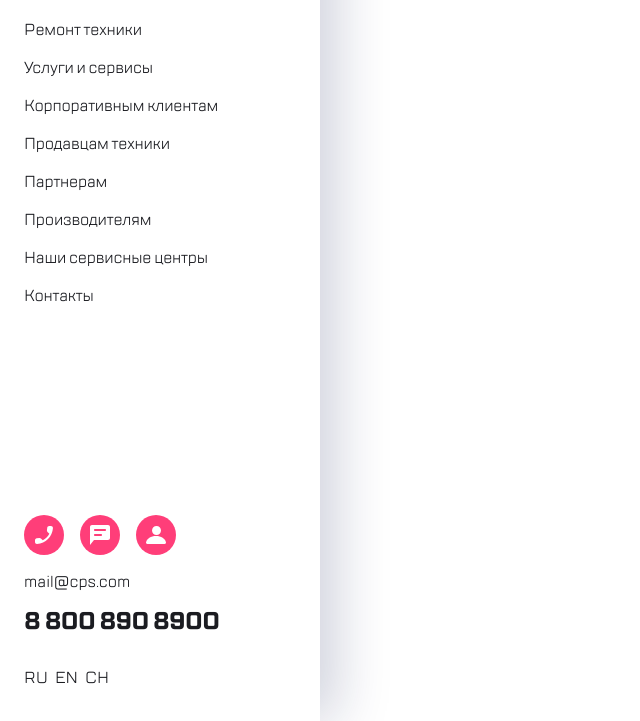
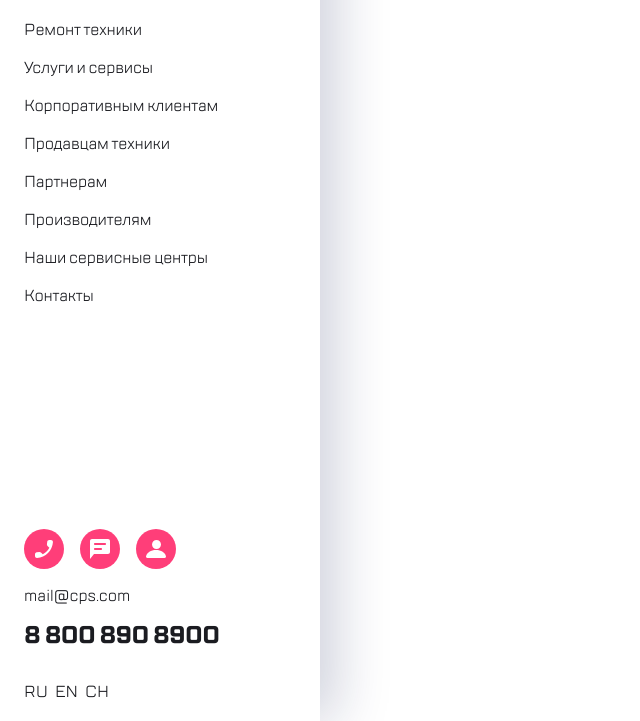
Before and after one commit to clio-mask/Second-Layout, a plain HTML site: page index.html in a window 1280 px wide. Shown: the part 79-800 px from the top of the page, without its empty margins (0-640 px from the left). Drawn offline with Linux system fonts and the light colour scheme.

Commit message:
Update main.css

```diff
--- a/main.css
+++ b/main.css
@@ -66,7 +66,7 @@ html {
 
 .page__menu {
   width: 320px;
-  padding: 18px 24px 32px;
+  padding: 18px 24px;
   position: absolute;
   left: 0;
   display: grid;
```
